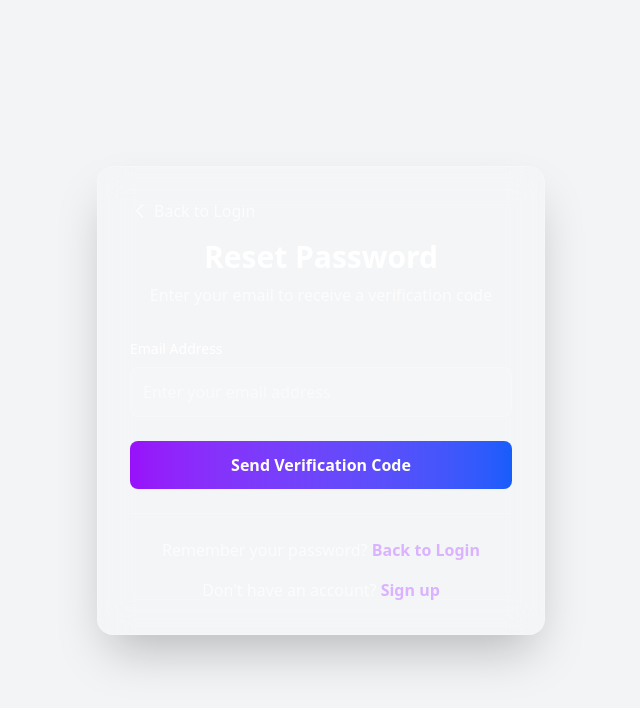
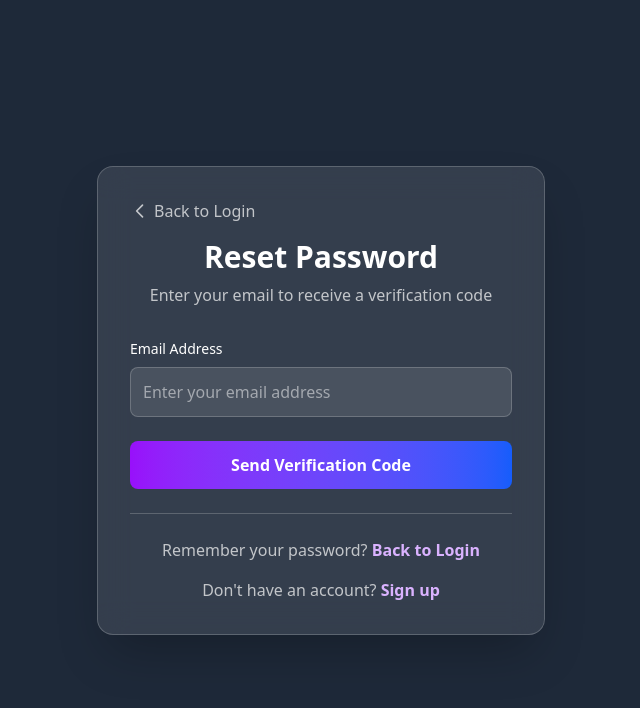
Before and after one commit to Gopalkumar05/IdeaWrite, a React (Vite) app in the folder frontend/: page / in a window 1280 px wide. Both pictures are taken after a click on the button "Forgot your password?". Shown: the top 708 px of the page, without its empty margins (319-959 px from the left). Built offline with nearby package versions, Linux system fonts and the light colour scheme; the HTML template or start-up script is replaced by a standard one.

Commit message:
Change background color of ForgotPassword component

```diff
--- a/frontend/src/components/ForgotPassword.jsx
+++ b/frontend/src/components/ForgotPassword.jsx
@@ -111,7 +111,7 @@
 
   console.log('📝 RENDERING: ForgotPassword Form');
   return (
-    <div className="min-h-screen bg-gradient-to-br bg-gray-100 flex items-center justify-center p-4">
+    <div className="min-h-screen bg-gradient-to-br bg-gray-800 flex items-center justify-center p-4">
       <div className="bg-white/10 backdrop-blur-lg rounded-2xl p-8 w-full max-w-md border border-white/20 shadow-2xl">
         <div className="text-center mb-8">
           <button
```
